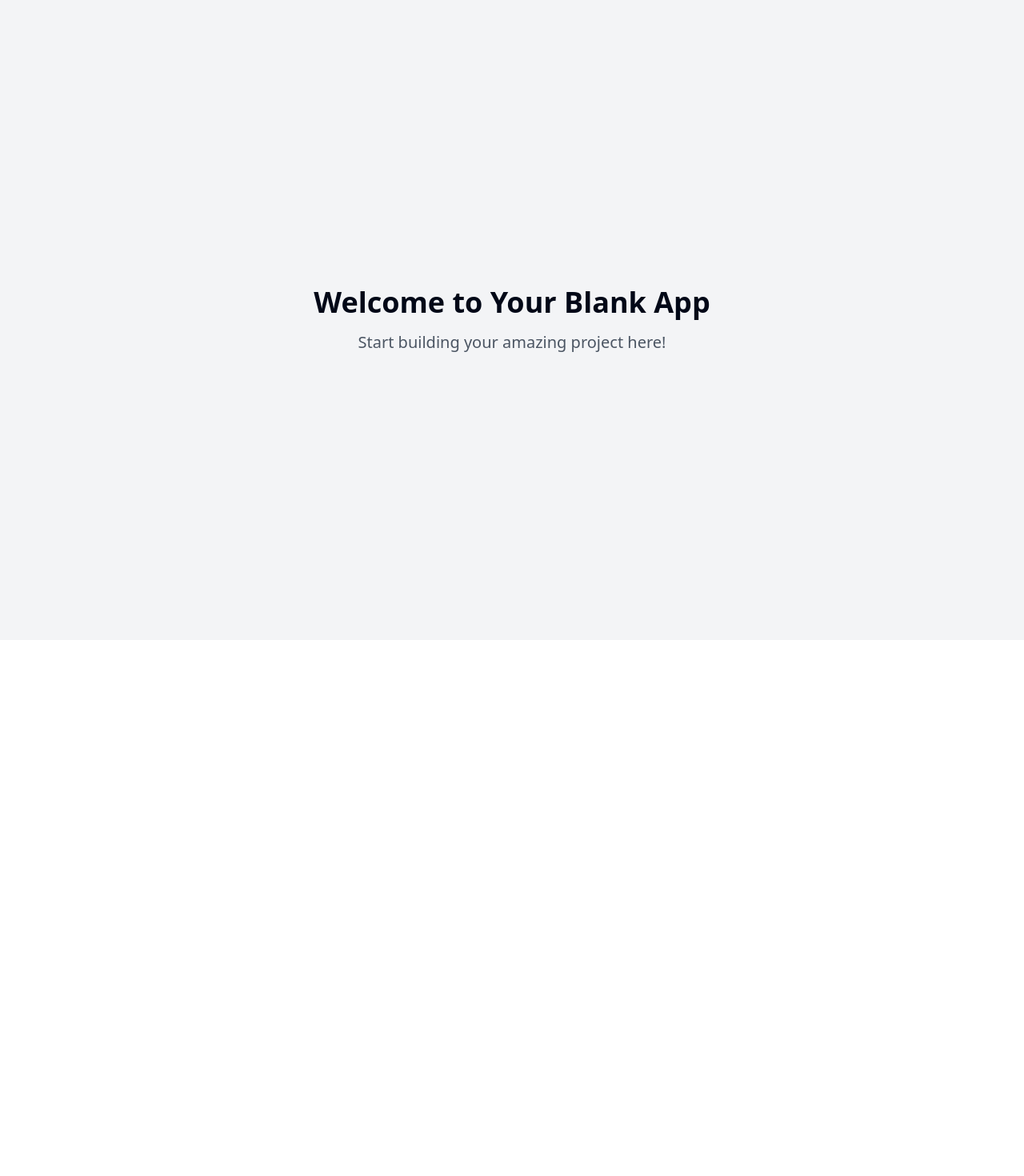
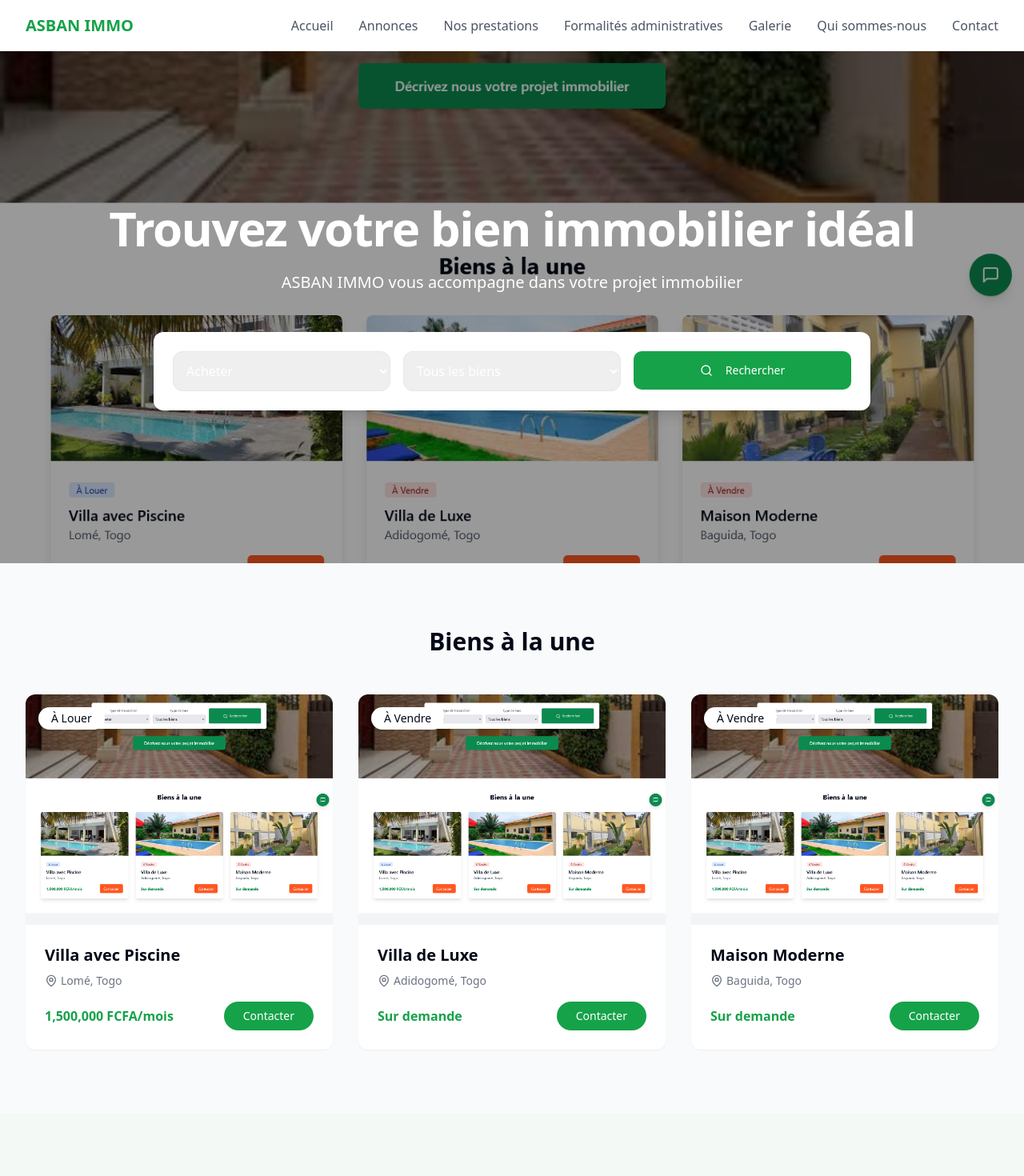
Before and after one commit to petijapon/garagepetitjapon1-36624aa1, a React (Vite) app: page / in a window 1280 px wide. Shown: the top 1470 px of the page at 80% size. Before the commit the page ends 800 px from the top, so only its background shows below. Built offline with nearby package versions, Linux system fonts and the light colour scheme.

Commit message:
Implement real estate website
This commit implements a dynamic real estate website based on a provided image, including all necessary pages and a professional design.

```diff
--- a/package.json
+++ b/package.json
@@ -45,6 +45,7 @@
     "cmdk": "^1.0.0",
     "date-fns": "^3.6.0",
     "embla-carousel-react": "^8.3.0",
+    "framer-motion": "^12.4.3",
     "input-otp": "^1.2.4",
     "lucide-react": "^0.462.0",
     "next-themes": "^0.3.0",
--- /dev/null
+++ b/src/components/Navbar.tsx
@@ -0,0 +1,82 @@
+
+import { useState } from "react";
+import { Link } from "react-router-dom";
+import { Menu, X } from "lucide-react";
+import { Button } from "@/components/ui/button";
+import { motion, AnimatePresence } from "framer-motion";
+
+const Navbar = () => {
+  const [isOpen, setIsOpen] = useState(false);
+
+  const links = [
+    { href: "/", label: "Accueil" },
+    { href: "/annonces", label: "Annonces" },
+    { href: "/prestations", label: "Nos prestations" },
+    { href: "/administratif", label: "Formalités administratives" },
+    { href: "/galerie", label: "Galerie" },
+    { href: "/about", label: "Qui sommes-nous" },
+    { href: "/contact", label: "Contact" },
+  ];
+
+  return (
+    <nav className="bg-white sticky top-0 z-50 shadow-sm">
+      <div className="container-custom">
+        <div className="flex justify-between items-center h-16">
+          <Link to="/" className="font-bold text-xl text-primary">
+            ASBAN IMMO
+          </Link>
+
+          {/* Desktop Menu */}
+          <div className="hidden lg:flex items-center gap-8">
+            {links.map((link) => (
+              <Link
+                key={link.href}
+                to={link.href}
+                className="text-gray-600 hover:text-primary transition-colors"
+              >
+                {link.label}
+              </Link>
+            ))}
+          </div>
+
+          {/* Mobile Menu Button */}
+          <Button
+            variant="ghost"
+            size="icon"
+            className="lg:hidden"
+            onClick={() => setIsOpen(!isOpen)}
+          >
+            {isOpen ? <X className="h-6 w-6" /> : <Menu className="h-6 w-6" />}
+          </Button>
+        </div>
+      </div>
+
+      {/* Mobile Menu */}
+      <AnimatePresence>
+        {isOpen && (
+          <motion.div
+            initial={{ opacity: 0, height: 0 }}
+            animate={{ opacity: 1, height: "auto" }}
+            exit={{ opacity: 0, height: 0 }}
+            className="lg:hidden bg-white border-t"
+          >
+            <div className="container-custom py-4 space-y-4">
+              {links.map((link) => (
+                <Link
+                  key={link.href}
+                  to={link.href}
+                  className="block py-2 text-gray-600 hover:text-primary transition-colors"
+                  onClick={() => setIsOpen(false)}
+                >
+                  {link.label}
+                </Link>
+              ))}
+            </div>
+          </motion.div>
+        )}
+      </AnimatePresence>
+    </nav>
+  );
+};
+
+export default Navbar;
--- /dev/null
+++ b/src/components/PropertyCard.tsx
@@ -0,0 +1,50 @@
+
+import { motion } from "framer-motion";
+import { MapPin } from "lucide-react";
+
+interface PropertyCardProps {
+  property: {
+    id: number;
+    title: string;
+    location: string;
+    price: string;
+    type: string;
+    image: string;
+  };
+}
+
+const PropertyCard = ({ property }: PropertyCardProps) => {
+  return (
+    <motion.div
+      initial={{ opacity: 0, y: 20 }}
+      whileInView={{ opacity: 1, y: 0 }}
+      viewport={{ once: true }}
+      className="card-property group"
+    >
+      <div className="relative aspect-[4/3] overflow-hidden">
+        <img
+          src={property.image}
+          alt={property.title}
+          className="w-full h-full object-cover transition-transform duration-300 group-hover:scale-105"
+        />
+        <span className="absolute top-4 left-4 bg-white px-4 py-1 rounded-full text-sm font-medium">
+          {property.type}
+        </span>
+      </div>
+
+      <div className="p-6">
+        <h3 className="text-xl font-semibold mb-2">{property.title}</h3>
+        <div className="flex items-center text-gray-500 mb-4">
+          <MapPin className="h-4 w-4 mr-1" />
+          <span className="text-sm">{property.location}</span>
+        </div>
+        <div className="flex justify-between items-center">
+          <span className="text-primary font-semibold">{property.price}</span>
+          <button className="btn-primary text-sm">Contacter</button>
+        </div>
+      </div>
+    </motion.div>
+  );
+};
+
+export default PropertyCard;
--- a/src/index.css
+++ b/src/index.css
@@ -1,3 +1,6 @@
+
+@import url('https://fonts.googleapis.com/css2?family=Inter:wght@300;400;500;600;700&display=swap');
+
 @tailwind base;
 @tailwind components;
 @tailwind utilities;
@@ -6,96 +9,55 @@
   :root {
     --background: 0 0% 100%;
     --foreground: 222.2 84% 4.9%;
-
     --card: 0 0% 100%;
     --card-foreground: 222.2 84% 4.9%;
-
     --popover: 0 0% 100%;
     --popover-foreground: 222.2 84% 4.9%;
-
-    --primary: 222.2 47.4% 11.2%;
-    --primary-foreground: 210 40% 98%;
-
-    --secondary: 210 40% 96.1%;
-    --secondary-foreground: 222.2 47.4% 11.2%;
-
-    --muted: 210 40% 96.1%;
-    --muted-foreground: 215.4 16.3% 46.9%;
-
-    --accent: 210 40% 96.1%;
-    --accent-foreground: 222.2 47.4% 11.2%;
-
+    --primary: 142 76% 36%;
+    --primary-foreground: 355.7 100% 97.3%;
+    --secondary: 220 14.3% 95.9%;
+    --secondary-foreground: 220.9 39.3% 11%;
+    --muted: 220 14.3% 95.9%;
+    --muted-foreground: 220 8.9% 46.1%;
+    --accent: 220 14.3% 95.9%;
+    --accent-foreground: 220.9 39.3% 11%;
     --destructive: 0 84.2% 60.2%;
-    --destructive-foreground: 210 40% 98%;
-
-    --border: 214.3 31.8% 91.4%;
-    --input: 214.3 31.8% 91.4%;
-    --ring: 222.2 84% 4.9%;
-
-    --radius: 0.5rem;
-
-    --sidebar-background: 0 0% 98%;
-
-    --sidebar-foreground: 240 5.3% 26.1%;
-
-    --sidebar-primary: 240 5.9% 10%;
-
-    --sidebar-primary-foreground: 0 0% 98%;
-
-    --sidebar-accent: 240 4.8% 95.9%;
-
-    --sidebar-accent-foreground: 240 5.9% 10%;
-
-    --sidebar-border: 220 13% 91%;
-
-    --sidebar-ring: 217.2 91.2% 59.8%;
+    --destructive-foreground: 210 20% 98%;
+    --border: 220 13% 91%;
+    --input: 220 13% 91%;
+    --ring: 142 76% 36%;
+    --radius: 0.75rem;
   }
 
-  .dark {
-    --background: 222.2 84% 4.9%;
-    --foreground: 210 40% 98%;
-
-    --card: 222.2 84% 4.9%;
-    --card-foreground: 210 40% 98%;
-
-    --popover: 222.2 84% 4.9%;
-    --popover-foreground: 210 40% 98%;
-
-    --primary: 210 40% 98%;
-    --primary-foreground: 222.2 47.4% 11.2%;
-
-    --secondary: 217.2 32.6% 17.5%;
-    --secondary-foreground: 210 40% 98%;
-
-    --muted: 217.2 32.6% 17.5%;
-    --muted-foreground: 215 20.2% 65.1%;
-
-    --accent: 217.2 32.6% 17.5%;
-    --accent-foreground: 210 40% 98%;
-
-    --destructive: 0 62.8% 30.6%;
-    --destructive-foreground: 210 40% 98%;
-
-    --border: 217.2 32.6% 17.5%;
-    --input: 217.2 32.6% 17.5%;
-    --ring: 212.7 26.8% 83.9%;
-    --sidebar-background: 240 5.9% 10%;
-    --sidebar-foreground: 240 4.8% 95.9%;
-    --sidebar-primary: 224.3 76.3% 48%;
-    --sidebar-primary-foreground: 0 0% 100%;
-    --sidebar-accent: 240 3.7% 15.9%;
-    --sidebar-accent-foreground: 240 4.8% 95.9%;
-    --sidebar-border: 240 3.7% 15.9%;
-    --sidebar-ring: 217.2 91.2% 59.8%;
-  }
-}
-
-@layer base {
   * {
     @apply border-border;
   }
 
   body {
-    @apply bg-background text-foreground;
+    @apply bg-background text-foreground font-sans antialiased;
   }
 }
+
+@layer components {
+  .btn-primary {
+    @apply bg-primary text-white px-6 py-2 rounded-full transition-colors hover:bg-primary/90;
+  }
+
+  .card-property {
+    @apply bg-white rounded-xl shadow-sm hover:shadow-md transition-shadow overflow-hidden;
+  }
+
+  .heading-xl {
+    @apply text-4xl md:text-5xl lg:text-6xl font-bold tracking-tight;
+  }
+
+  .container-custom {
+    @apply max-w-7xl mx-auto px-4 sm:px-6 lg:px-8;
+  }
+}
+
+@layer utilities {
+  .text-balance {
+    text-wrap: balance;
+  }
+}
--- a/src/pages/Index.tsx
+++ b/src/pages/Index.tsx
@@ -1,12 +1,135 @@
-// Update this page (the content is just a fallback if you fail to update the page)
+
+import { useState } from "react";
+import { Link } from "react-router-dom";
+import { Search, MapPin } from "lucide-react";
+import { Button } from "@/components/ui/button";
+import PropertyCard from "@/components/PropertyCard";
+import Navbar from "@/components/Navbar";
+import { motion } from "framer-motion";
+
+const properties = [
+  {
+    id: 1,
+    title: "Villa avec Piscine",
+    location: "Lomé, Togo",
+    price: "1,500,000 FCFA/mois",
+    type: "À Louer",
+    image: "/lovable-uploads/360ec007-5442-4ced-992e-ad200f4095aa.png"
+  },
+  {
+    id: 2,
+    title: "Villa de Luxe",
+    location: "Adidogomé, Togo",
+    price: "Sur demande",
+    type: "À Vendre",
+    image: "/lovable-uploads/360ec007-5442-4ced-992e-ad200f4095aa.png"
+  },
+  {
+    id: 3,
+    title: "Maison Moderne",
+    location: "Baguida, Togo",
+    price: "Sur demande",
+    type: "À Vendre",
+    image: "/lovable-uploads/360ec007-5442-4ced-992e-ad200f4095aa.png"
+  }
+];
 
 const Index = () => {
+  const [searchType, setSearchType] = useState("Acheter");
+  const [propertyType, setPropertyType] = useState("Tous les biens");
+
   return (
-    <div className="min-h-screen flex items-center justify-center bg-gray-100">
-      <div className="text-center">
-        <h1 className="text-4xl font-bold mb-4">Welcome to Your Blank App</h1>
-        <p className="text-xl text-gray-600">Start building your amazing project here!</p>
-      </div>
+    <div className="min-h-screen">
+      <Navbar />
+
+      {/* Hero Section */}
+      <section className="relative h-[80vh] bg-black/40 overflow-hidden">
+        <img
+          src="/lovable-uploads/360ec007-5442-4ced-992e-ad200f4095aa.png"
+          alt="Hero background"
+          className="absolute inset-0 w-full h-full object-cover -z-10"
+        />
+        <div className="container-custom h-full flex flex-col items-center justify-center text-white relative z-10">
+          <motion.h1
+            initial={{ opacity: 0, y: 20 }}
+            animate={{ opacity: 1, y: 0 }}
+            className="heading-xl text-center mb-6"
+          >
+            Trouvez votre bien immobilier idéal
+          </motion.h1>
+          <motion.p
+            initial={{ opacity: 0, y: 20 }}
+            animate={{ opacity: 1, y: 0 }}
+            transition={{ delay: 0.2 }}
+            className="text-xl mb-12 text-center"
+          >
+            ASBAN IMMO vous accompagne dans votre projet immobilier
+          </motion.p>
+
+          {/* Search Section */}
+          <motion.div
+            initial={{ opacity: 0, y: 20 }}
+            animate={{ opacity: 1, y: 0 }}
+            transition={{ delay: 0.4 }}
+            className="w-full max-w-4xl bg-white rounded-xl p-6 shadow-lg"
+          >
+            <div className="grid grid-cols-1 md:grid-cols-3 gap-4">
+              <select
+                value={searchType}
+                onChange={(e) => setSearchType(e.target.value)}
+                className="w-full p-3 rounded-lg border border-gray-200 focus:ring-2 focus:ring-primary/20 focus:border-primary"
+              >
+                <option>Acheter</option>
+                <option>Louer</option>
+              </select>
+
+              <select
+                value={propertyType}
+                onChange={(e) => setPropertyType(e.target.value)}
+                className="w-full p-3 rounded-lg border border-gray-200 focus:ring-2 focus:ring-primary/20 focus:border-primary"
+              >
+                <option>Tous les biens</option>
+                <option>Maison</option>
+                <option>Appartement</option>
+                <option>Villa</option>
+                <option>Terrain</option>
+              </select>
+
+              <Button className="w-full bg-primary hover:bg-primary/90 text-white h-12">
+                <Search className="mr-2 h-4 w-4" />
+                Rechercher
+              </Button>
+            </div>
+          </motion.div>
+        </div>
+      </section>
+
+      {/* Featured Properties */}
+      <section className="py-20 bg-gray-50">
+        <div className="container-custom">
+          <h2 className="text-3xl font-bold text-center mb-12">Biens à la une</h2>
+          <div className="grid grid-cols-1 md:grid-cols-2 lg:grid-cols-3 gap-8">
+            {properties.map((property) => (
+              <PropertyCard key={property.id} property={property} />
+            ))}
+          </div>
+        </div>
+      </section>
+
+      {/* Contact CTA */}
+      <section className="py-20 bg-primary/5">
+        <div className="container-custom text-center">
+          <h2 className="text-3xl font-bold mb-6">
+            Décrivez-nous votre projet immobilier
+          </h2>
+          <p className="text-lg text-gray-600 mb-8 max-w-2xl mx-auto">
+            Notre équipe d'experts est là pour vous accompagner dans toutes les étapes de votre projet
+          </p>
+          <Button asChild className="btn-primary">
+            <Link to="/contact">Nous contacter</Link>
+          </Button>
+        </div>
+      </section>
     </div>
   );
 };
```
Also changed, not shown: public/lovable-uploads/360ec007-5442-4ced-992e-ad200f4095aa.png (added), 1 other file (tests, documents, lock files or other folders).
